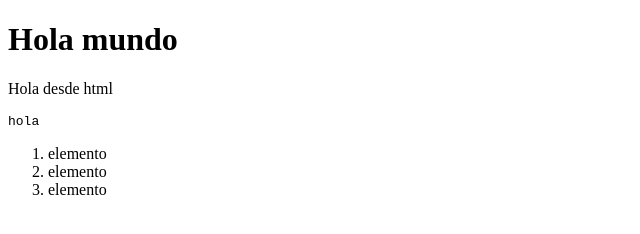
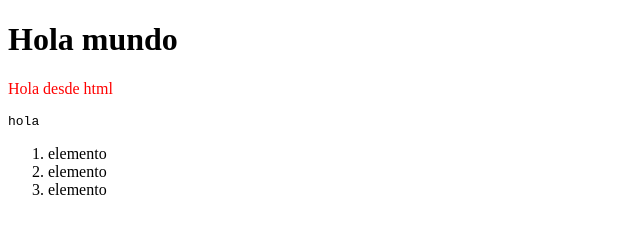
Before and after one commit to b3njoz/primera_pagina, a plain HTML site: page index.html in a window 1280 px wide. Shown: the full height of the page, 0-640 px from the left. Drawn offline with Linux system fonts and the light colour scheme.

Commit message:
Se añade el archivo .css al html

```diff
--- a/index.html
+++ b/index.html
@@ -2,6 +2,7 @@
 <html>
     <head>
         <title> Mi primera pagina</title>
+        <link rel="stylesheet" type="text/css" href="style.css">
     </head>
     <body>
         <h1>Hola mundo</h1>
--- /dev/null
+++ b/style.css
@@ -0,0 +1,3 @@
+p {
+    color: red;
+}
```
